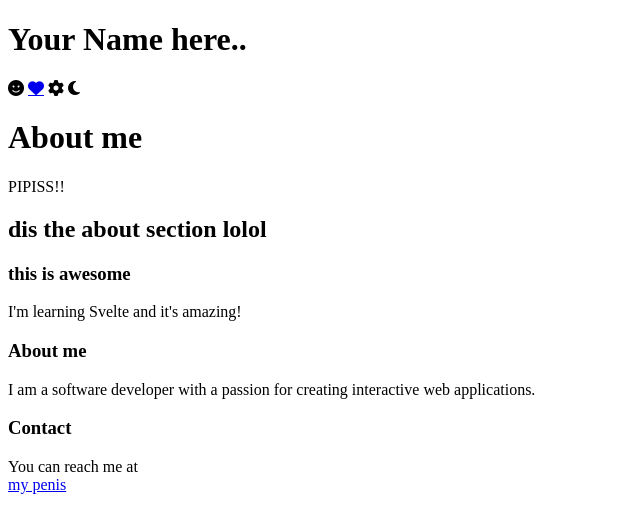
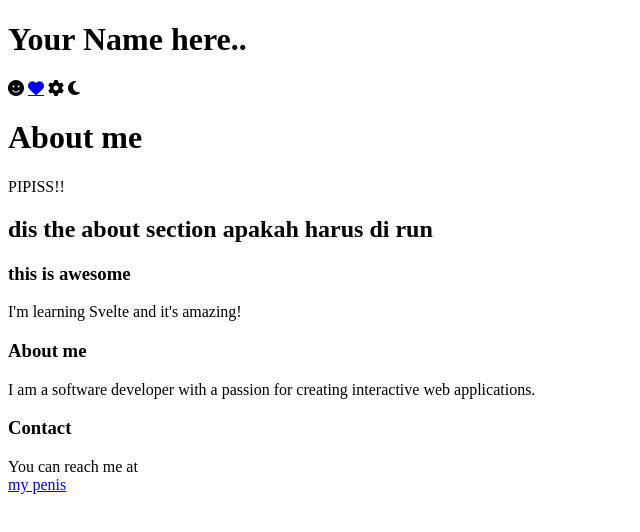
Before and after one commit to arya-satwika/test-app, a SvelteKit app: page / in a window 1280 px wide. Shown: the top 532 px of the page, without its empty margins (0-640 px from the left). Built offline with nearby package versions, Linux system fonts and the light colour scheme.

Commit message:
apakah harus di run?

```diff
--- a/src/components/Main.svelte
+++ b/src/components/Main.svelte
@@ -12,7 +12,7 @@
     </div>
     <div class= "text-center py-3 text-3xl font-bold">PIPISS!!</div>
     <section id="about">
-        <h1 class = "text-center p-4 font-bold text-4xl">dis the about section lolol</h1>
+        <h1 class = "text-center p-4 font-bold text-4xl">dis the about section apakah harus di run</h1>
         <div class = "mx-auto flex flex-row justify-center gap-x-10">
 
             <article class="text-xl bg-slate-500 p-2 rounded-2xl min-h-30 max-w-60 w-60 content-center">
```
